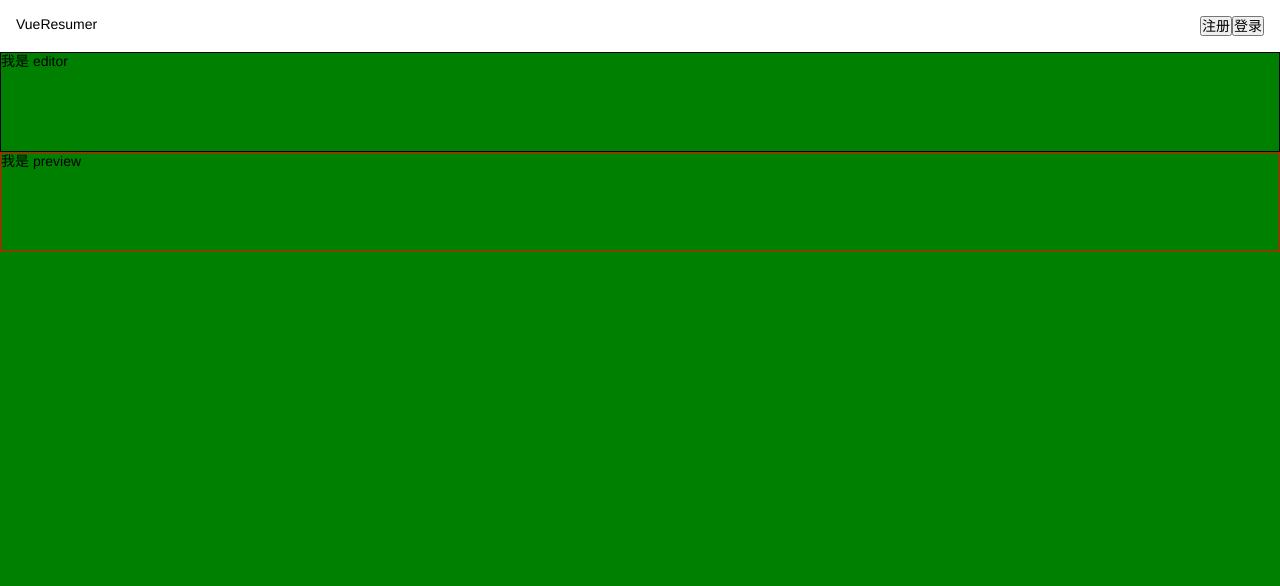
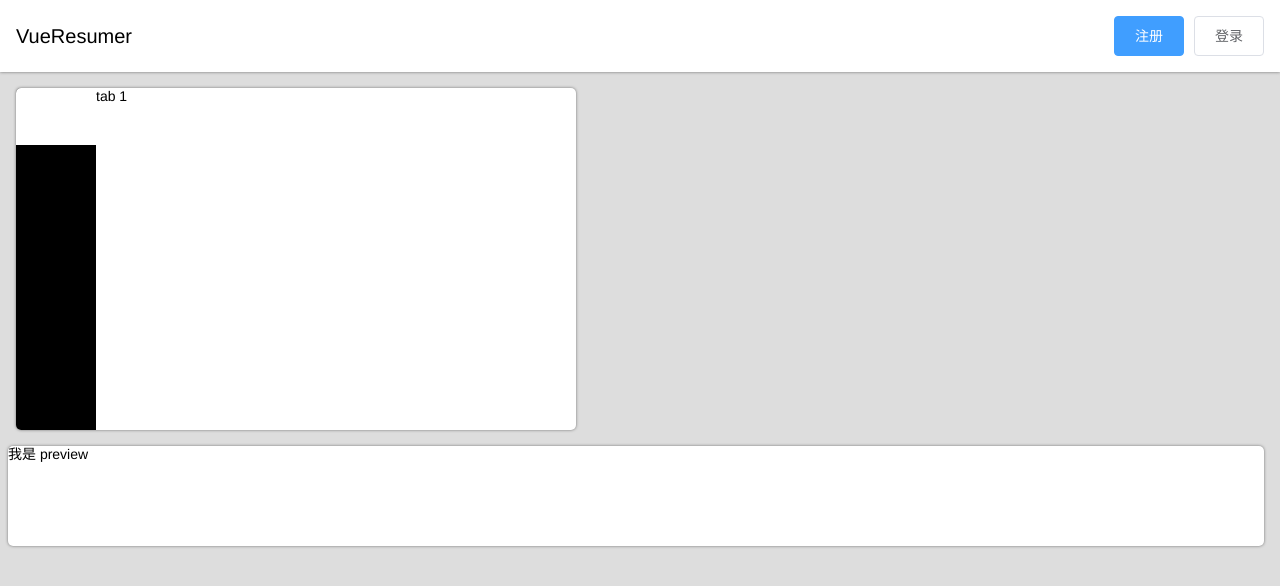
Before and after one commit to HaoAlone/Resumer, a Vue app: page / in a window 1280 px wide. Shown: the top 586 px of the page. Built offline with nearby package versions, Linux system fonts and the light colour scheme.

Commit message:
tab切换

```diff
--- a/index.html
+++ b/index.html
@@ -4,6 +4,7 @@
     <meta charset="utf-8">
     <meta name="viewport" content="width=device-width,initial-scale=1.0">
     <title>resumer</title>
+    <script src="//at.alicdn.com/t/font_695276_kloy4g8c4534bo6r.js"></script>
   </head>
   <body>
     <div id="app"></div>
--- a/package.json
+++ b/package.json
@@ -10,6 +10,7 @@
     "build": "node build/build.js"
   },
   "dependencies": {
+    "element-ui": "^2.4.0",
     "node-sass": "^4.9.0",
     "normalize.css": "^8.0.0",
     "vue": "^2.5.2"
--- a/src/App.vue
+++ b/src/App.vue
@@ -2,7 +2,7 @@
   <div id="app">
     <Topbar class="topbar"/>
     <main>
-      <Editor class="ditor"/>
+      <Editor class="editor"/>
       <Preview class="preview"/>
     </main>
 
@@ -37,6 +37,13 @@
     height:100%;
     overflow: hidden;
   }
+  .icon {
+    width: 1em;
+    height: 1em;
+    vertical-align: -0.15em;
+    fill: currentColor;
+    overflow: hidden;
+  }
   #app {
     font-family: 'Avenir', Helvetica, Arial, sans-serif;
     -webkit-font-smoothing: antialiased;
@@ -47,17 +54,31 @@
     flex-direction: column;
   }
   .topbar {
+    position: relative;
+    zoom: 1;
     /*background: red;*/
+    box-shadow: 0 0 3px rgba(0,0,0,0.5);
   }
   main {
-    background: green;
+    /*background: green;*/
     display: flex;
     flex: 1;
+    background: #DDD;
   }
   main > .editor {
-    width: 20em;
+    width: 40em;
+    margin: 16px 8px 16px 16px;
+    background: white;
+    box-shadow: 0 0 3px rgba(0,0,0,0.5);
+    border-radius: 5px;
+    overflow: hidden;
   }
   main > .preview {
     flex: 1 ;
+    margin: 16px 16px 16px 8px;
+    background: white;
+    box-shadow: 0 0 3px rgba(0,0,0,0.5);
+    border-radius: 5px;
+    overflow: hidden;
   }
 </style>
--- a/src/components/Editor.vue
+++ b/src/components/Editor.vue
@@ -1,18 +1,69 @@
 <template>
   <div id="editor">
-  我是 editor
+  <nav>
+    <ol>
+      <li v-for="i in [0,1,2,3,4,5]"
+          v-bind:class="{active:currentTab === i}"
+          v-on:click="currentTab === i"
+        >
+        <svg class="icon">
+          <use v-bind:xlink:href="`#icon-${icons[i]}`"></use>
+        </svg>
+      </li>
+    </ol>
+  </nav>
+    <ol class="panes">
+      <li v-bind:class="{active:currentTab === 0}">tab 1</li>
+      <li v-bind:class="{active:currentTab === 1}">tab 2</li>
+      <li v-bind:class="{active:currentTab === 2}">tab 3</li>
+      <li v-bind:class="{active:currentTab === 3}">tab 4</li>
+      <li v-bind:class="{active:currentTab === 4}">tab 5</li>
+      <li v-bind:class="{active:currentTab === 5}">tab 6</li>
+    </ol>
   </div>
 </template>
 
 <script>
 	export default {
-		name: "editor"
+	  data(){
+	    return {
+	      currentTab:0,
+        icons:['shenfenzheng','work0','book','project','trophy','phone']
+      }
+    }
 	}
 </script>
 
-<style scoped>
+<style lang="scss">
   #editor {
-    border:1px solid black;
+    /*border:1px solid black;*/
     min-height: 100px;
+    display: flex;
+  }
+  #editor nav {
+    background: #000;
+    width: 80px;
+  }
+  #editor nav > ol > li {
+    /*border: 1px solid red;*/
+    padding: 16px 0;
+    text-align: center;
+  }
+  #editor nav > ol > li.active {
+    background: #fff;
+    .icon {
+      fill: #000
+    }
+  }
+  #editor nav > ol > li > .icon {
+    width: 24px;
+    height: 24px;
+    fill: #fff;
+  }
+  #editor ol.panes li{
+    display: none;
+  }
+  #editor ol.panes li.active {
+    display: block;
   }
 </style>
--- a/src/components/Preview.vue
+++ b/src/components/Preview.vue
@@ -12,7 +12,7 @@
 
 <style scoped>
   #preview {
-    border:1px solid red;
+    /*border:1px solid red;*/
     min-height: 100px;
   }
 </style>
--- a/src/components/Topbar.vue
+++ b/src/components/Topbar.vue
@@ -4,8 +4,8 @@
       VueResumer
     </div>
     <div class="actions">
-      <button>注册</button>
-      <button>登录</button>
+      <el-button type="primary">注册</el-button>
+      <el-button>登录</el-button>
     </div>
   </div>
 </template>
@@ -20,6 +20,8 @@
   #topbar {
     display: flex;
     justify-content: space-between;
+    align-items: center;
     padding: 16px;
+    font-size: 20px;
   }
 </style>
--- a/src/main.js
+++ b/src/main.js
@@ -5,6 +5,11 @@ import App from './App'
 // 引入第三方的css
 import 'normalize.css'
 import './assets/reset.scss'
+// 引入elementcss UI
+import ElementUI from 'element-ui';
+import 'element-ui/lib/theme-chalk/index.css';
+
+Vue.use(ElementUI);
 
 Vue.config.productionTip = false
 
```
Also changed, not shown: 1 other file (tests, documents, lock files or other folders). Lines whose indentation alone changed are shown as unchanged.
